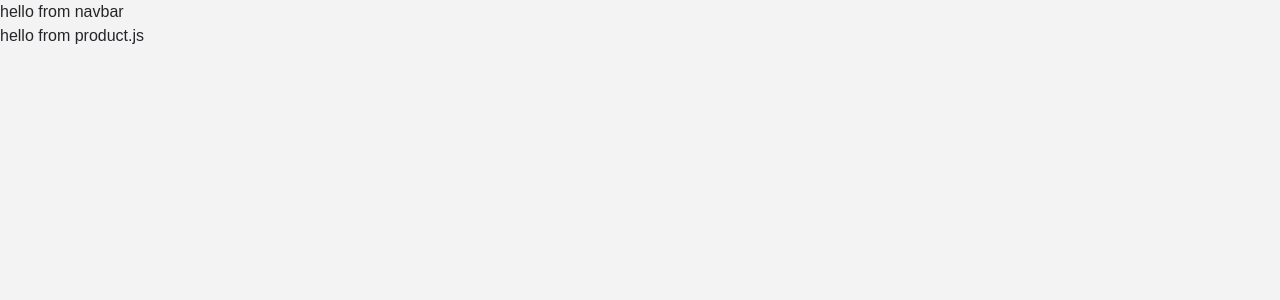
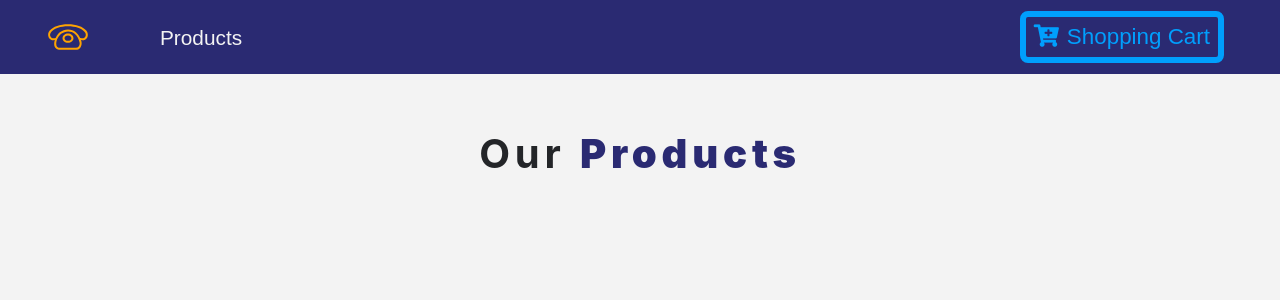
Before and after one commit to treygithub/react-store, a React (Create React App) app: page / in a window 1280 px wide. Shown: the top 300 px of the page. Built offline with nearby package versions, Linux system fonts and the light colour scheme.

Commit message:
Setup Context API

```diff
--- a/package.json
+++ b/package.json
@@ -7,7 +7,8 @@
     "react": "^16.7.0",
     "react-dom": "^16.7.0",
     "react-router-dom": "^4.3.1",
-    "react-scripts": "2.1.3"
+    "react-scripts": "2.1.3",
+    "styled-components": "^4.1.3"
   },
   "scripts": {
     "start": "react-scripts start",
--- /dev/null
+++ b/src/components/Button.js
@@ -0,0 +1,21 @@
+import styled from 'styled-components';
+
+export const ButtonContainer = styled.button`
+text-transform: capitalize;
+font-size:1.4rem;
+background:transparent;
+border:0.4rem solid var(--lightBlue);
+color:var(--lightBlue);
+border-radius:0.5rem;
+padding:0.2rem 0.5rem;
+cursor:pointer;
+margin:.2rem .5rem .2rem 0;
+transition:all 0.5s ease-in-out;
+&:hover{
+  background:var(--lightBlue);
+  color:var(--darkblue);
+}
+&:focus{
+  outline:none;
+}
+`
--- a/src/components/Navbar.js
+++ b/src/components/Navbar.js
@@ -1,11 +1,41 @@
 import React, { Component } from 'react'
+import {Link} from 'react-router-dom';
+import logo from '../logo.svg';
+import styled from 'styled-components';
+import {ButtonContainer} from './Button';
 
 export default class Navbar extends Component {
   render() {
     return (
-      <div>
-        hello from navbar
-      </div>
+      <NavWrapper className="navbar navbar-expand-sm navbar-dark px-sm-5">
+        <Link to="/">
+          <img src={logo} alt="store" className="navbar-brand"/>
+        </Link>
+        <ul className="navbar-nav align-items-center">
+          <li className="nav-item ml-5">
+              <Link to="/" className="nav-link">
+                Products
+              </Link>
+          </li>
+        </ul>
+        <Link to="/cart" className="ml-auto">
+          <ButtonContainer>
+            <span className="mr-2">
+              <i className="fas fa-cart-plus"/>
+            </span>
+              shopping cart
+          </ButtonContainer>
+        </Link>
+      </NavWrapper>
     )
   }
 }
+
+const NavWrapper = styled.nav`
+background: var(--mainBlue);
+.nav-link{
+  color:var(--mainWhite)!important;
+  font-size:1.3rem;
+  text-transform:capitalize;
+}
+`
--- a/src/components/ProductList.js
+++ b/src/components/ProductList.js
@@ -1,11 +1,24 @@
 import React, { Component } from 'react'
-import Product from './Product'
+//import Product from './Product';
+import Title from './Title';
+import {storeProducts} from '../data';
+
 export default class ProductList extends Component {
+  state={
+    products:storeProducts
+  }
   render() {
+    console.log('storeProducts', storeProducts)
     return (
-      <div>
-        <Product />
-      </div>
+      <React.Fragment>
+        <div className="py-5">
+          <div className="container">
+          <Title name="our" title="products"/>
+            <div className="row">
+            </div>
+          </div>
+        </div>
+      </React.Fragment>
     )
   }
 }
--- /dev/null
+++ b/src/components/Title.js
@@ -0,0 +1,13 @@
+import React from 'react'
+
+export default function Title({name,title}) {
+  return (
+    <div className="row">
+      <div className="col-10 mx-auto my-2 text-center text-title">
+        <h1 className="text-capitalize font-weight-bold">
+            {name} <strong className="text-blue">{title}</strong>
+        </h1>
+      </div>
+    </div>
+  )
+}
--- /dev/null
+++ b/src/context.js
@@ -0,0 +1,20 @@
+import React, { Component } from 'react';
+
+const ProductContext = React.createContext();
+//Provider
+//Consumer
+
+class ProductProvider extends Component {
+
+  render() {
+    return (
+      <ProductContext.Provider value="hello from context">
+        {this.props.children}
+      </ProductContext.Provider>
+    )
+  }
+}
+
+const ProductConsumer = ProductContext.Consumer;
+
+export {ProductProvider, ProductConsumer};
--- a/src/index.js
+++ b/src/index.js
@@ -3,12 +3,15 @@
 import './index.css';
 import App from './App';
 import {BrowserRouter as Router} from 'react-router-dom';
+import {ProductProvider} from './context';
 import * as serviceWorker from './serviceWorker';
 
 ReactDOM.render(
-<Router>
-    <App />
-</Router>, document.getElementById('root'));
+<ProductProvider>
+    <Router>
+        <App />
+    </Router>
+</ProductProvider>, document.getElementById('root'));
 
 // If you want your app to work offline and load faster, you can change
 // unregister() to register() below. Note this comes with some pitfalls.
```
Also changed, not shown: 1 other file (tests, documents, lock files or other folders).
